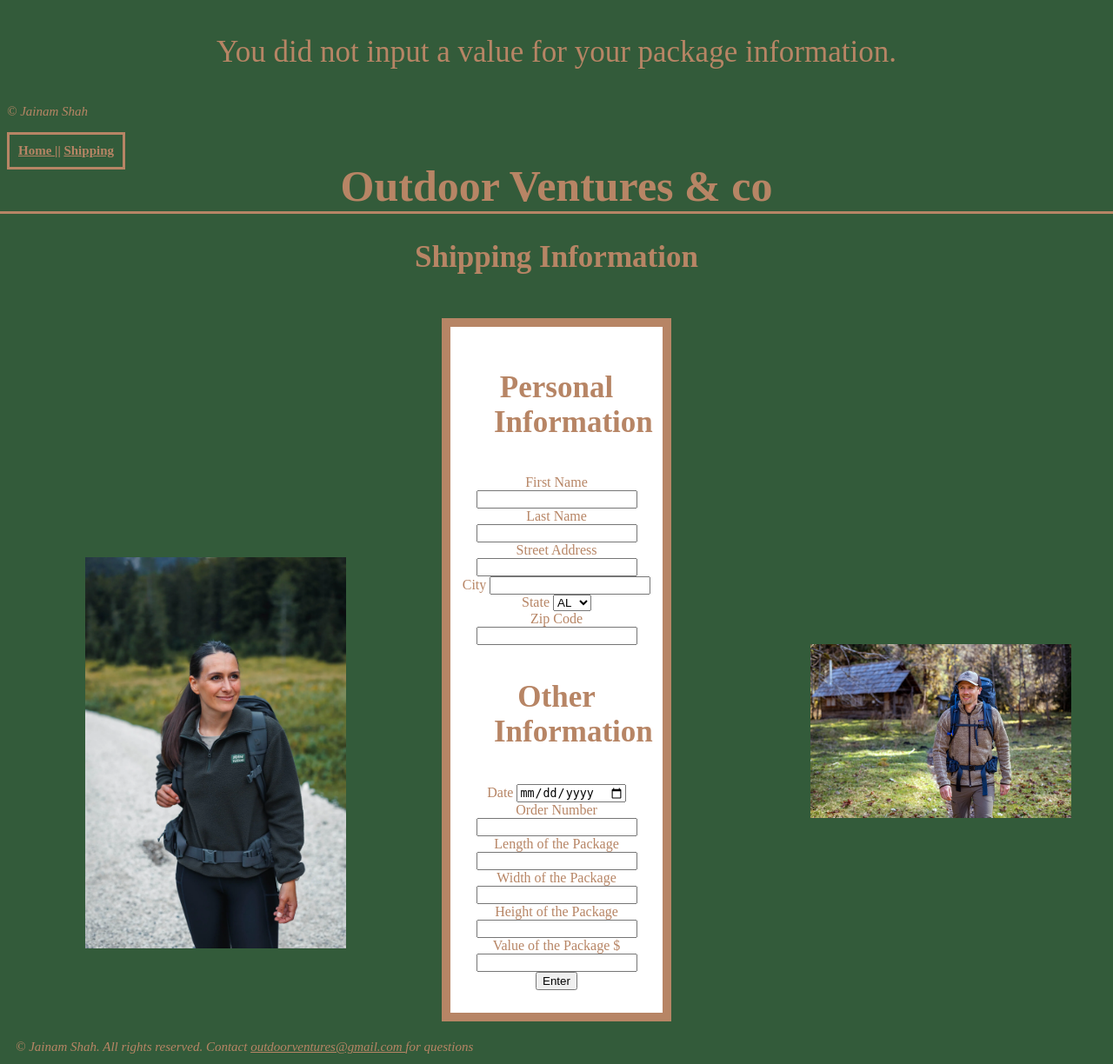
After one commit to jshah0428/Outdoor-Clothing-Website, a PHP site: page /shipping_values.php in a window 1280 px wide. The commit adds this page. Shown: the whole page at 87% size. Run offline with PHP 8.4, Linux system fonts and the light colour scheme; data that the repository does not hold is empty.

Commit message:
Final commit

```diff
--- /dev/null
+++ b/footer.php
@@ -0,0 +1,5 @@
+<html>
+<footer>
+    <p> <em>&copy; Jainam Shah. All rights reserved. Contact <a href= "mailto:outdoorventures@gmail.com" > outdoorventures@gmail.com </a> for questions </em></p>
+</footer>
+</html>
--- a/header.php
+++ b/header.php
@@ -1,5 +1,7 @@
-<?php
+<html>
+<header>
 
-echo "Hello world";
+    <h1> Outdoor Ventures & co</h1>
 
-?>
+</header>
+</html>
--- /dev/null
+++ b/shipping.css
@@ -0,0 +1,166 @@
+nav{
+    display: inline-block;
+    border: 3px solid #b78565;
+    padding: 10px;
+    color: #b78565;
+    font-weight: bold;
+    font-size: 15px;
+
+}
+
+h1{
+    font-family:  Georgia(serif), Garamond(serif), Times, 'Times New Roman', serif;
+    font-size: 50px;
+    color: #b78565;
+    text-align: center;
+    border-bottom: solid;
+    margin: -10px;
+
+
+}
+
+h2, h3, .error_message{
+    font-family:  Georgia(serif), Garamond(serif), Times, 'Times New Roman', serif;
+    font-size: 35px;
+    color: #b78565;
+    text-align: center;
+    margin: 40px;
+}
+
+body{
+    background-color:#335b3a;
+    color:#b78565;
+
+}
+
+#body{
+    text-align: center;
+    border: 3px solid #b78565;
+    width: auto;
+    height: auto;
+    background-color: white;
+    padding: 10px;
+    margin-top: 50px;
+    margin-left: 500px;
+    margin-right: 500px;
+    border-width: 10px;
+
+    color: #b78565;
+}
+
+footer{
+
+    position: relative;
+    bottom: -5;
+    left: 10;
+    font-family: (serif), Garamond(serif), Times, 'Times New Roman', serif;
+    font-size: 15px;
+
+}
+
+a:link, a:focus, a:active, a:visited{
+    color: #b78565;
+
+}
+a:hover{
+    color: white;
+}
+
+#first2{
+    width: 250px;
+    height: auto;
+    float: left;
+    margin-left: 50px;
+    margin-top: -550px; /* Adjusted value */
+    width: 300px;
+    display: block;
+}
+#second2{
+    width: 400px;
+    height: auto;
+    float:  right;
+    margin-left: 300px;
+    margin-top: -450px;
+    width: 300px
+}
+
+
+
+.label{
+    border: 5px solid black;
+    background-color: white;
+    color: black;
+    margin: 20px 250px;
+    font-family: Garamond, Times, 'Times New Roman', serif;
+
+}
+
+.classes{
+
+    font-size: 40px;
+    font-weight: bold;
+    padding-top: -300px;
+    margin-top: 0;
+    display: flex;
+    justify-content: space-between;
+
+}
+#sbox{
+    padding-right: 88px;
+}
+
+
+#jbox{
+    padding-left: 105px;
+}
+.label .fbox{
+    display: flex;
+    justify-content: space-evenly;
+    font-size: 20px;
+
+
+}
+
+.info{
+    padding-left: 950px;
+}
+
+#from{
+
+    font-size: 30px;
+
+
+    position: absolute;
+    bottom: 200;
+    left: 380;
+}
+#to{
+    font-size: 30px;
+    position: absolute;
+    bottom: 200;
+    left: 680;
+}
+
+
+
+
+
+
+/*questions
+
+1. how to move next day air upwards
+2. why are the fonts not changin?
+
+.label #plen{
+    display: inline-block;
+    margin-right: 10px;
+}
+
+.label #wlen{
+    margin-left: 1040px;
+}
+.fbox {
+    display: flex;
+    justify-content: space-between;
+}
+*/
--- /dev/null
+++ b/shipping.php
@@ -0,0 +1,135 @@
+
+
+
+<html>
+    <head>
+        <link rel = "stylesheet" href = "shipping.css">
+        <title> Outdoor Ventures & co</title>
+
+    </head>
+
+        <title> Outdoor Ventures & Co</title>
+    <body>
+
+
+        <header>
+            <p style = "font-family: Georgia(serif), Garamond(serif), Times, 'Times New Roman', serif; font-size: 15px"> <em>&copy; Jainam Shah </em></p>
+        </header>
+
+        <nav>
+            <a href = "home.php"> Home </a> ||
+            <a href = "shipping.php"> Shipping </a>
+        </nav>
+
+        <?php include('header.php');?>
+
+
+
+        <h2>Shipping Information</h1>
+
+        <div id = "body">
+        <main>
+
+
+            <h3> Personal Information</h3>
+            <form action = "shipping_values.php" method = "post"> <!-- this means that the action after submission is going to the shipping values place!-->
+            <label>First Name</label>
+            <input type="text" name="firstname"/><br>
+            <label>Last Name</label>
+            <input type="text" name="lastname" /><br>
+            <label>Street Address</label>
+            <input type="text" name="streetaddress" /><br>
+            <label>City</label>
+            <input type="text" name="City"/><br>
+            <label>State</label>
+            <select name="state">
+                <option value = "AL"> AL</option>
+                <option value = "AK"> AK </option>
+                <option value = "AZ"> AZ </option>
+                <option value = "AR"> AR </option>
+                <option value = "CA"> CA </option>
+                <option value = "CO"> CO </option>
+                <option value = "CT"> CT </option>
+                <option value = "DE"> DE </option>
+                <option value = "FL"> FL </option>
+                <option value = "GA"> GA </option>
+                <option value = "HI"> HI </option>
+                <option value = "ID"> ID </option>
+                <option value = "IL"> IL </option>
+                <option value = "IN"> IN </option>
+                <option value = "IA"> IA </option>
+                <option value = "KS"> KS </option>
+                <option value = "KY"> KY </option>
+                <option value = "LA"> LA </option>
+                <option value = "ME"> ME</option>
+                <option value = "MD"> MD</option>
+                <option value = "MA"> MA </option>
+                <option value = "MI"> MI </option>
+                <option value = "MN"> MN</option>
+                <option value = "MS"> MS</option>
+                <option value = "MO"> MO</option>
+                <option value = "MY"> MT</option>
+                <option value = "NE"> NE</option>
+                <option value = "NV"> NV</option>
+                <option value = "NH"> NH</option>
+                <option value = "NJ"> NJ</option>
+                <option value = "NM"> NM</option>
+                <option value = "NY"> NY</option>
+                <option value = "NC"> NC</option>
+                <option value = "ND"> ND</option>
+                <option value = "OH"> OH</option>
+                <option value = "OK"> OK</option>
+                <option value = "OR"> OR</option>
+                <option value = "PA"> PA</option>
+                <option value = "RI"> RI</option>
+                <option value = "SC"> SC</option>
+                <option value = "SD"> SD</option>
+                <option value = "TN"> TN</option>
+                <option value = "TX"> TX</option>
+                <option value = "UT"> UT</option>
+                <option value = "VT"> VT</option>
+                <option value = "VA"> VA</option>
+                <option value = "WA"> WA</option>
+                <option value = "WV"> WV</option>
+                <option value = "WI"> WI</option>
+                <option value = "WY"> WY</option>
+            </select>  <br>
+
+
+            <label>Zip Code</label>
+            <input type="text" name="Zipcode" /><br>
+            <h3> Other Information </h3>
+            <label>Date </label>
+            <input type = "date" name = "date"/><br>
+            <label>Order Number </label>
+            <input type="text" name="ordernumber" /><br>
+            <label>Length of the Package </label>
+            <input type="text" name="Length" /><br>
+            <label>Width of the Package </label>
+            <input type="text" name="Width" /><br>
+            <label>Height of the Package </label>
+            <input type="text" name="Height" /><br>
+            <label>Value of the Package $ </label>
+            <input type="text" name="Valuepack" /><br>
+
+            <input type = "submit" value = "Enter"/>
+
+
+
+
+            </form>
+
+
+        </main>
+        </div>
+        <figure> <img id = "first2" src = "images\women.webp" alt = "women with sweather" width = 70/></figure>
+        <figure> <img id = "second2" src = "images\patag.jpg" alt = "sunset image" width = 70/></figure>
+        <?php include('footer.php');?>
+
+    </body>
+
+
+
+
+
+</html>
--- /dev/null
+++ b/shipping_values.php
@@ -0,0 +1,98 @@
+<?php
+    #MAKE SURE YOU ADD PICTURES HERE
+    $firstname = htmlspecialchars($_POST["firstname"]);
+    $lastname = htmlspecialchars($_POST["lastname"]);
+    $Street_Address=htmlspecialchars($_POST["streetaddress"]);
+    $City = htmlspecialchars($_POST["City"]);
+    $State = $_POST["state"];
+    $Zip_code = $_POST["Zipcode"];
+    $date = htmlspecialchars($_POST["date"]);
+    $ordernumber = htmlspecialchars($_POST["ordernumber"]);
+    $length =  filter_input(INPUT_POST,'Length', FILTER_VALIDATE_FLOAT);
+    $width = filter_input(INPUT_POST,'Width', FILTER_VALIDATE_FLOAT);
+    $height = filter_input(INPUT_POST,'Height', FILTER_VALIDATE_FLOAT);
+    $valuepack = filter_input(INPUT_POST,'Valuepack', FILTER_VALIDATE_FLOAT);
+    $error_message = "";
+    $counter  = 0;
+    $chec = True;
+
+
+    #todo, drop down boxes for states
+    #filter validate stuff
+
+    if (empty($firstname) || empty($lastname) || empty($Street_Address) || empty($City) ||  empty($ordernumber) ||empty($Zip_code) || empty($length) || empty($width) || empty($height) || empty($valuepack)){
+        $error_message = "You did not input a value for your package information. ";
+    }
+    else if ($valuepack> 1000 || $length>36 || $width>36 || $height>36 || strlen($Zip_code) !==5 || !is_numeric($Zip_code) ){
+        $error_message = "The package information is invalid";
+    }
+
+
+
+?>
+
+<html>
+    <head>
+        <title> Outdoor Ventures & co</title>
+        <link rel = "stylesheet" href = "shipping.css">
+    </head>
+
+    <body>
+        <?php
+
+            if (!empty($error_message)) {
+
+                echo "<p class='error_message'>";
+                echo $error_message;
+                include("shipping.php");
+                echo "</p>";
+                exit();
+
+            }
+
+        ?>
+
+        <header>
+            <p style = "font-family: Georgia(serif), Garamond(serif), Times, 'Times New Roman', serif; font-size: 15px"> <em>&copy; Jainam Shah </em></p>
+        </header>
+
+        <nav>
+            <a href = "home.php"> Home </a> ||
+            <a href = "shipping.php"> Shipping </a>
+        </nav>
+
+        <?php
+            include("header.php");
+        ?>
+
+        <h3> Shipping Label</h3><br>
+        <div class = "label">
+            <div class = "classes">
+                <p id = "jbox"> Next Day Air</p>
+                <p id = "sbox"> Priority Mail</p>
+            </div>
+            <div class="fbox">
+                <p id = "plen"> Package Length: <?php echo $length; #MAKE SURE YOU REDO THIS.?> </p>
+                <p id = "wlen"> Package Width: <?php echo $width; #MAKE SURE YOU REDO THIS.?></p>
+                <p id = "hlen"> Package Height: <?php echo $height; #MAKE SURE YOU REDO THIS.?></p>
+                <p id = "wlen"> Package Value: <?php echo $valuepack . " dollars"; #MAKE SURE YOU REDO THIS.?></p>
+            </div>
+
+
+                <p id = "from"> From: <br> 139 York Ave. <br> Roselle, IL 60172</p>
+                <p id ="to"> To: <br> <?php echo $Street_Address. " "; ?> <br> <?php echo $City . ", ". $State ." ". $Zip_code ; ?> </p>
+
+
+            <div class = "info">
+                <p> Shipping Company: USPS</p>
+                <p> Tracking Number: 978123456789 </p>
+                <p> Order Number: <?php echo $ordernumber; #MAKE SURE YOU REDO THIS.?></p>
+                <p> Ship Date: <?php echo $date;?></p>
+            </div>
+                <figure style  = "padding-left: 900px;"> <img id = "barcode" src = "images\barcode.png" alt = "barcode" width = 200/></figure>
+        </div>
+
+        <br>
+        <?php include("footer.php")?>
+    </body>
+</html>
```
Also changed, not shown: home.css (added, +103 -0 lines), home.php (added, +57 -0 lines), images/autumntrees.jpg (added), images/barcode.png (added), images/beanieman.webp (added), images/girlwithfleece2.jpg (added), images/outdoorimg1.webp (added), images/patag.jpg (added), images/redjacket.webp (added), images/river.jpg (added), images/shop.jpg (added), images/treebridge.webp (added), images/women.webp (added).
